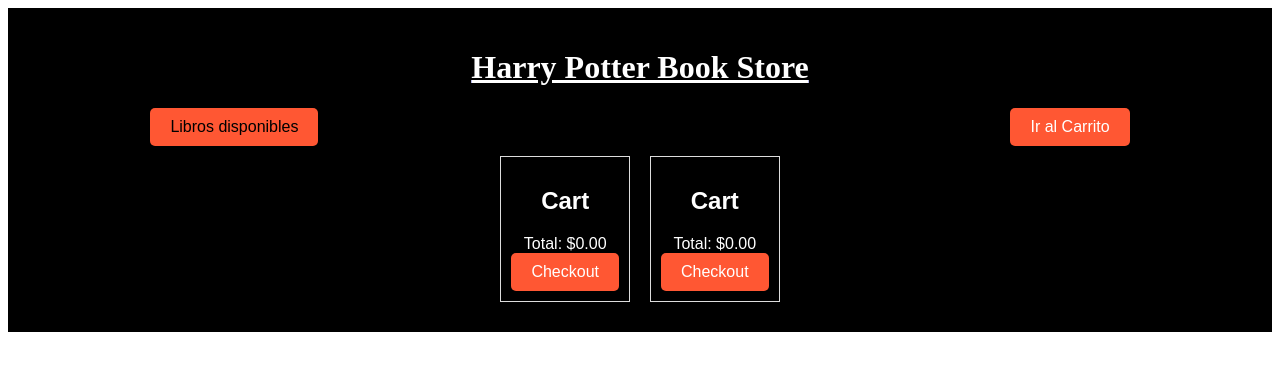
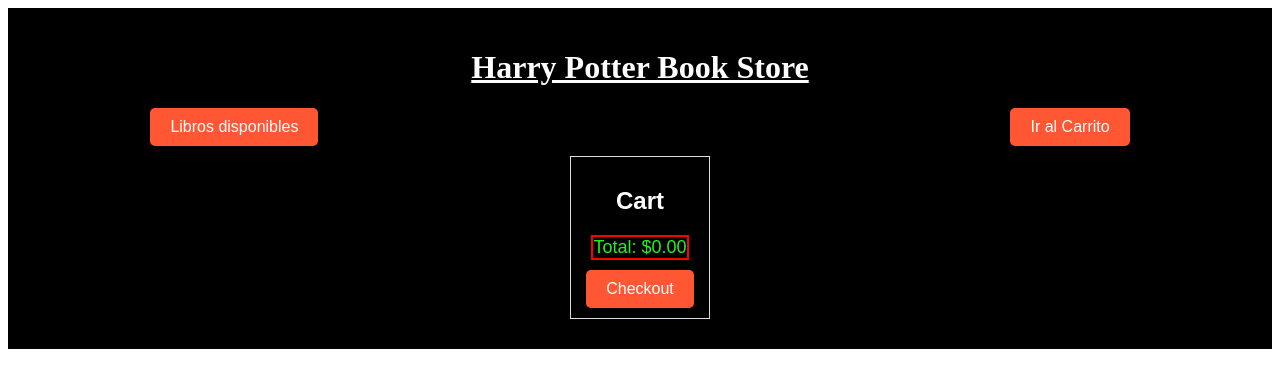
Before and after one commit to cristiantrilleras/tienda-react, a React (Vite) app: page /carrito in a window 1280 px wide. Shown: the top 388 px of the page. Built offline with nearby package versions, Linux system fonts and the light colour scheme.

Commit message:
updated cart css

```diff
--- a/src/App.css
+++ b/src/App.css
@@ -19,6 +19,7 @@
   padding: 10px;
   margin: 10px;
   display: inline-block;
+
 }
 
 .title{
@@ -29,7 +30,7 @@
 }
 
 .subtitle{
-  color: black;
+  color: white;
 
 }
 
--- a/src/App.jsx
+++ b/src/App.jsx
@@ -59,7 +59,7 @@
           <button className="subtitle">Libros disponibles</button>
           </Link>
 
-          <Link to="/cart">
+          <Link to="/carrito">
             <button>Ir al Carrito</button>
           </Link>
         </div>
@@ -78,12 +78,12 @@
 
         </Routes>
 
-        <Cart
+        {/* <Cart
           setCart={setCart}
           cart={cart}
           updateQuantity={updateQ}
           removeFromCart={removeFromCart}
-        />
+        /> */}
       </div>
     </>
   );
--- /dev/null
+++ b/src/components/Cart.css
@@ -0,0 +1,7 @@
+
+.total{
+  font-size: large;
+  color: rgb(31, 243, 31);
+  border: 2px solid red;
+  margin: 10px;
+}
--- a/src/components/Cart.jsx
+++ b/src/components/Cart.jsx
@@ -1,5 +1,6 @@
 import React from 'react';
 import CartItem from './CartItem';
+import "./Cart.css"
 
 function Cart({ cart, removeFromCart,updateQuantity, setCart }) {
   const getTotal = () => {
--- /dev/null
+++ b/src/components/CartItem.css
@@ -0,0 +1,13 @@
+.increment{
+  padding: 10px 10px;
+}
+
+.price{
+  color: greenyellow;
+}
+
+.remove{
+  display: flex;
+  justify-content: space-evenly;
+  align-items: center;
+}
--- a/src/components/CartItem.jsx
+++ b/src/components/CartItem.jsx
@@ -1,14 +1,23 @@
 import React from 'react';
+import "./CartItem.css"
 
 function CartItem({ title, price, quantity, removeFromCart, updateQuantity }) {
   return (
     <div className="cart-item">
       <p>{title}</p>
-      <p>${price}</p>
+      <p className='price'>costo unidad ${price}</p>
+
+      <div className='remove'>
+        <div>
       <button onClick={removeFromCart}>Remove</button>
-      <button onClick={() => updateQuantity(title, true)}>+</button>
+      </div>
+      <div>
+      <button className='increment' onClick={() => updateQuantity(title, true)}>+</button>
       <span>{quantity}</span>
-      <button onClick={() => updateQuantity(title, false)}>-</button>
+      <button className='increment' onClick={() => updateQuantity(title, false)}>-</button>
+      </div>
+      </div>
+
     </div>
   );
 }
```
